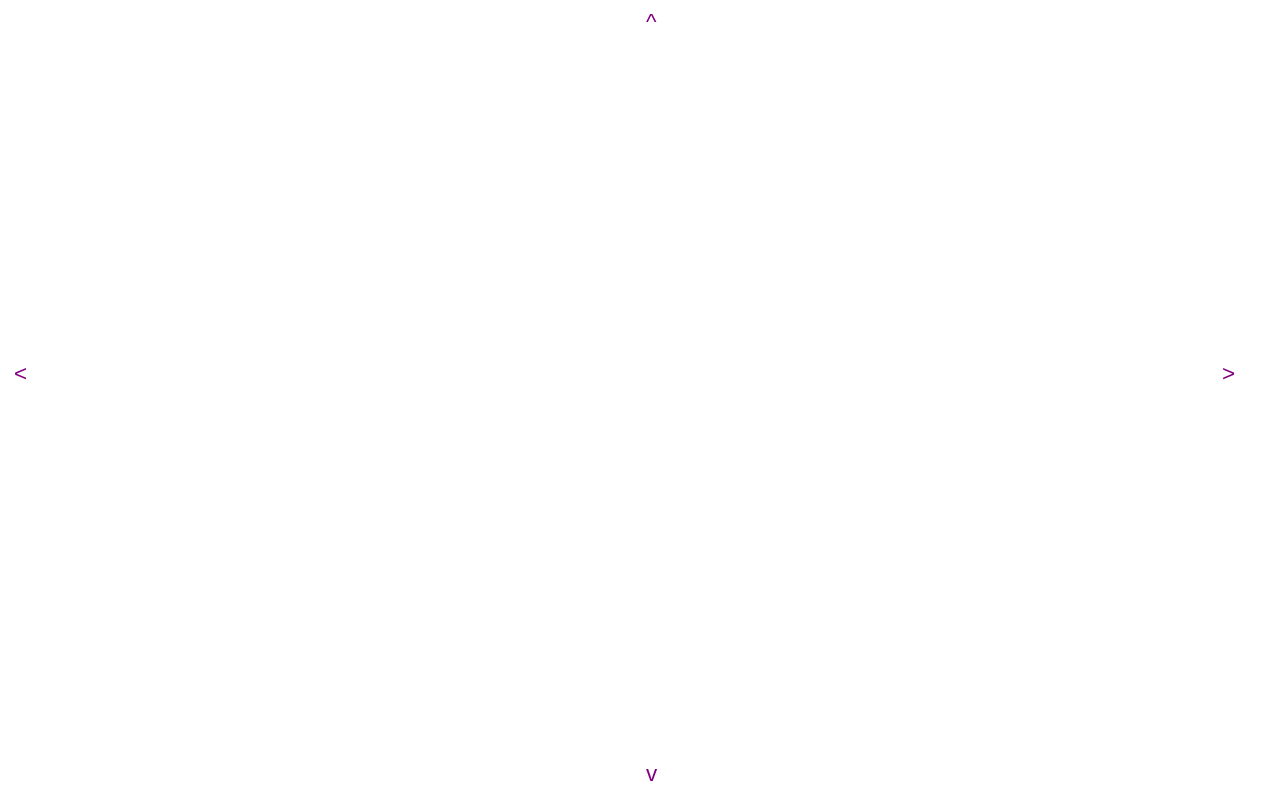
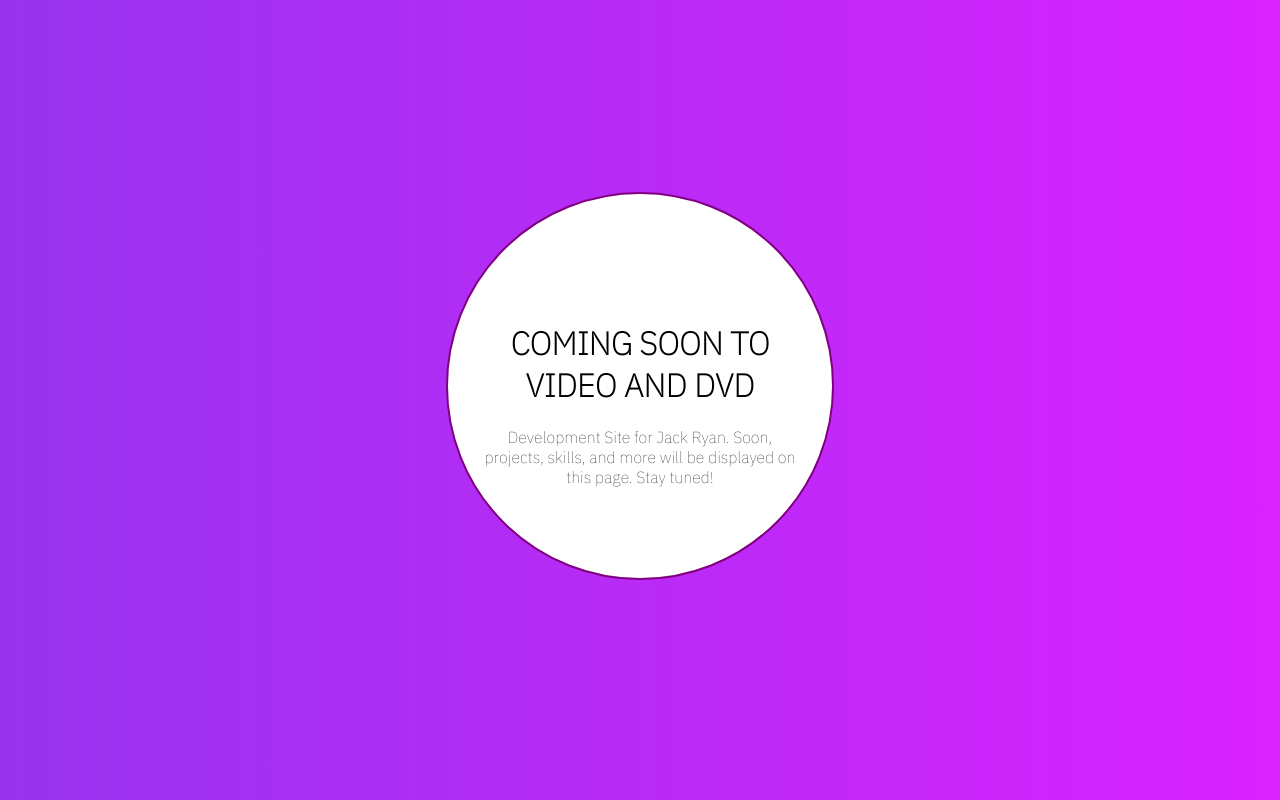
Before and after one commit to jackdixonryan/developer-website, a Vue app: page / in a window 1280 px wide. Shown: the top 800 px of the page. Built offline with nearby package versions, Linux system fonts and the light colour scheme.

Commit message:
Added a splash page so that it's not just idle. 20 minute effort.

```diff
--- a/public/index.html
+++ b/public/index.html
@@ -5,11 +5,12 @@
     <meta http-equiv="X-UA-Compatible" content="IE=edge">
     <meta name="viewport" content="width=device-width,initial-scale=1.0">
     <link rel="icon" href="<%= BASE_URL %>favicon.ico">
-    <title>developer-website</title>
+    <link href="https://fonts.googleapis.com/css?family=IBM+Plex+Sans:100" rel="stylesheet">
+    <title>Jack Ryan</title>
   </head>
   <body>
     <noscript>
-      <strong>We're sorry but developer-website doesn't work properly without JavaScript enabled. Please enable it to continue.</strong>
+      <strong>We're sorry but this portfolio doesn't work properly without JavaScript enabled. Please enable it to continue.</strong>
     </noscript>
     <div id="app"></div>
     <!-- built files will be auto injected -->
--- a/src/App.vue
+++ b/src/App.vue
@@ -11,4 +11,8 @@ export default {
 </script>
 
 <style>
+  html, body {
+    margin: 0px;
+    padding: 0px;
+  }
 </style>
--- a/src/router.js
+++ b/src/router.js
@@ -4,13 +4,14 @@ import Vue from 'vue';
 Vue.use(VueRouter);
 
 import Main from './views/Main';
+import UnderContruction from './views/UnderConstruction';
 
 const router = new VueRouter({
   mode: 'history',
   routes: [
     {
       path: '*',
-      component: Main,
+      component: UnderContruction,
     }
   ]
 });
--- /dev/null
+++ b/src/views/UnderConstruction.vue
@@ -0,0 +1,46 @@
+<template>
+  <div id="construction-page">
+    <div id="content">
+      <h1>COMING SOON TO VIDEO AND DVD</h1>
+      <p>Development Site for Jack Ryan. Soon, projects, skills, and more will be displayed on this page. Stay tuned!</p>
+    </div>
+  </div>
+</template>
+
+<script>
+export default {
+
+}
+</script>
+
+<style scoped>
+
+  h1, p {
+    font-family: "IBM Plex Sans", sans-serif;
+    text-align: center;
+  }
+
+  h1 {
+    margin-top: 3em;
+  }
+
+  #construction-page {
+    background: #DA22FF;
+    background: -webkit-linear-gradient(to right, #9733EE, #DA22FF);
+    background: linear-gradient(to right, #9733EE, #DA22FF);
+    padding: 1em;
+    padding-top: 12em;
+    height: 100vh;
+  }
+
+  #content {
+    width: 20em;
+    margin: 0 auto;
+    border-radius: 50%;
+    background-color: white;
+    height: 20em;
+    padding: 2em;
+    border: 2px purple solid;
+  }
+
+</style>
```
